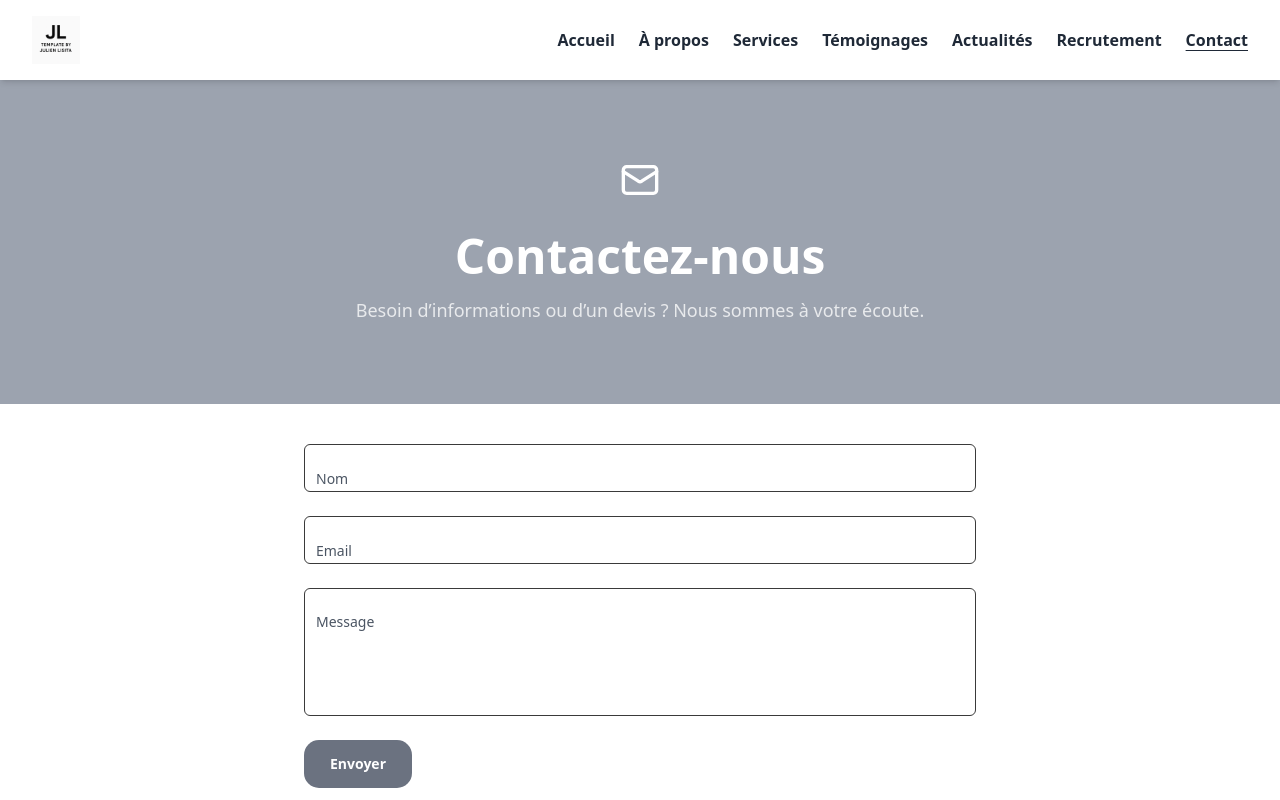
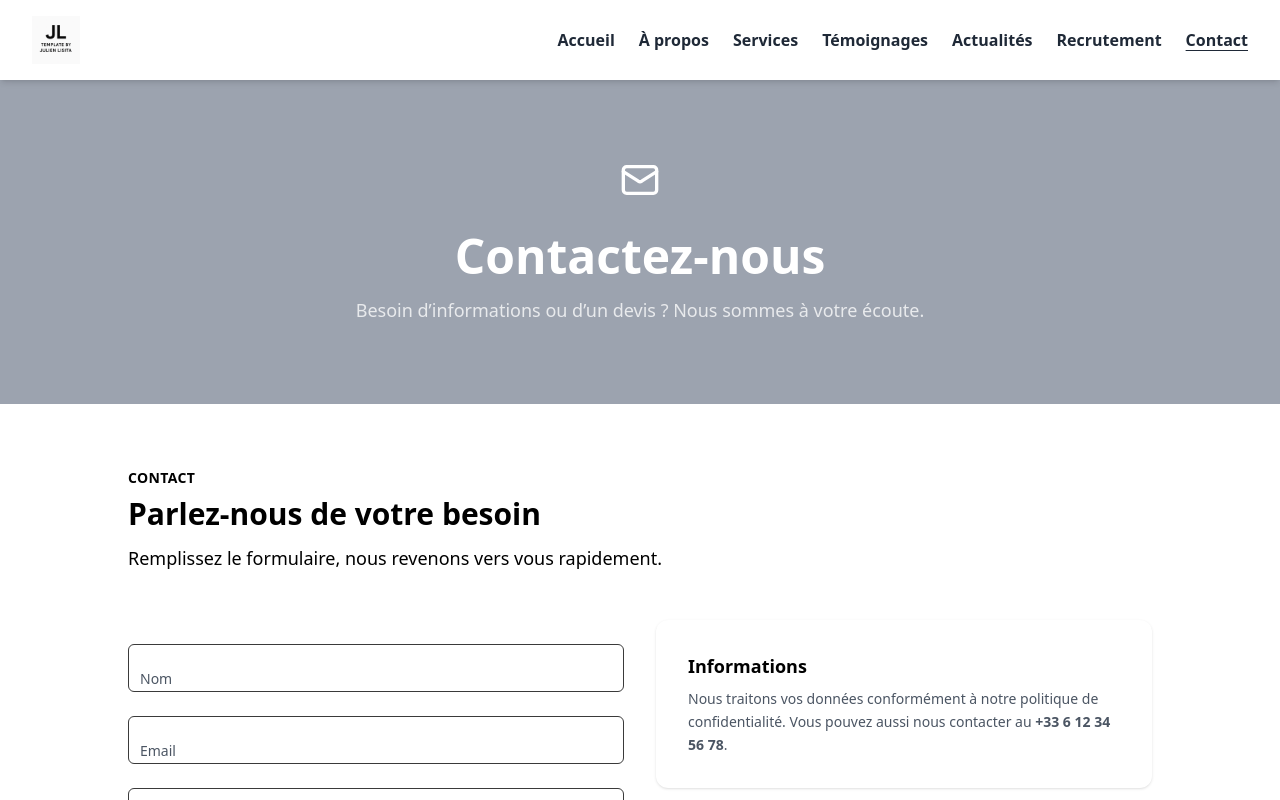
Before and after one commit to julienlisita/nextjs-ts-tailwind-template, a Next.js app: page /contact in a window 1280 px wide. Shown: the top 800 px of the page. Built offline with nearby package versions, Linux system fonts and the light colour scheme.

Commit message:
feat: update contact.tsx to include ContactFormSection and ContactInfoSection

```diff
--- a/src/components/pages/Contact.tsx
+++ b/src/components/pages/Contact.tsx
@@ -1,8 +1,9 @@
 // src/components/pages/Contact.tsx
 
-import ContactForm from '@/components/form/ContactForm';
 import HeroIntro from '../section/HeroIntro';
 import { Mail } from 'lucide-react';
+import ContactFormSection from '../section/ContactFormSection';
+import ContactInfoSection from '../section/ContactInfoSection';
 
 export default function Contact() {
   return (
@@ -13,9 +14,23 @@ export default function Contact() {
         subtitle="Besoin d’informations ou d’un devis ? Nous sommes à votre écoute."
         align="center"
       />
-      <div className="max-w-2xl w-full mx-auto py-4">
-        <ContactForm />
-      </div>
+      <ContactFormSection
+        eyebrow="Contact"
+        title="Parlez-nous de votre besoin"
+        subtitle="Remplissez le formulaire, nous revenons vers vous rapidement."
+        align="left"
+        aside={
+          <div>
+            <h3>Informations</h3>
+            <p>
+              Nous traitons vos données conformément à notre politique de confidentialité. Vous
+              pouvez aussi nous contacter au <strong>+33 6 12 34 56 78</strong>.
+            </p>
+          </div>
+        }
+        asidePosition="right"
+      />
+      <ContactInfoSection />
     </div>
   );
 }
```
